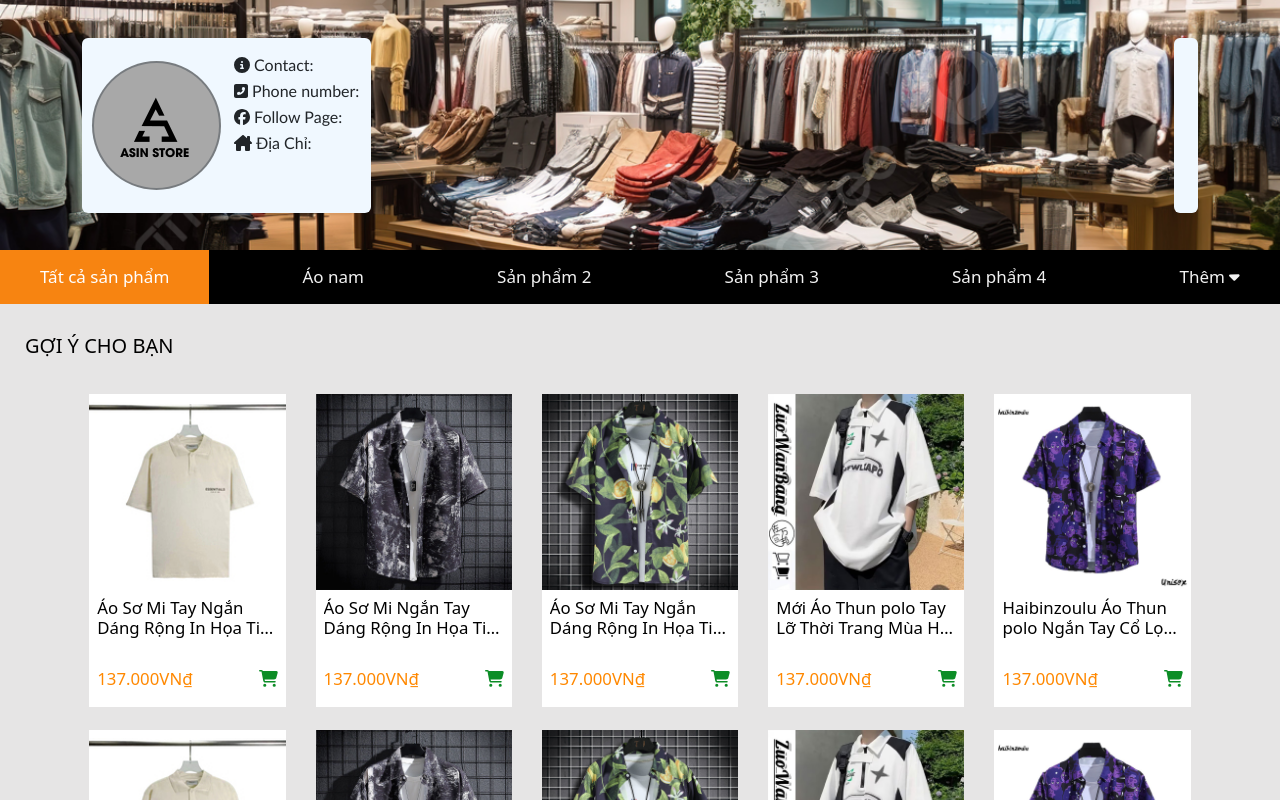
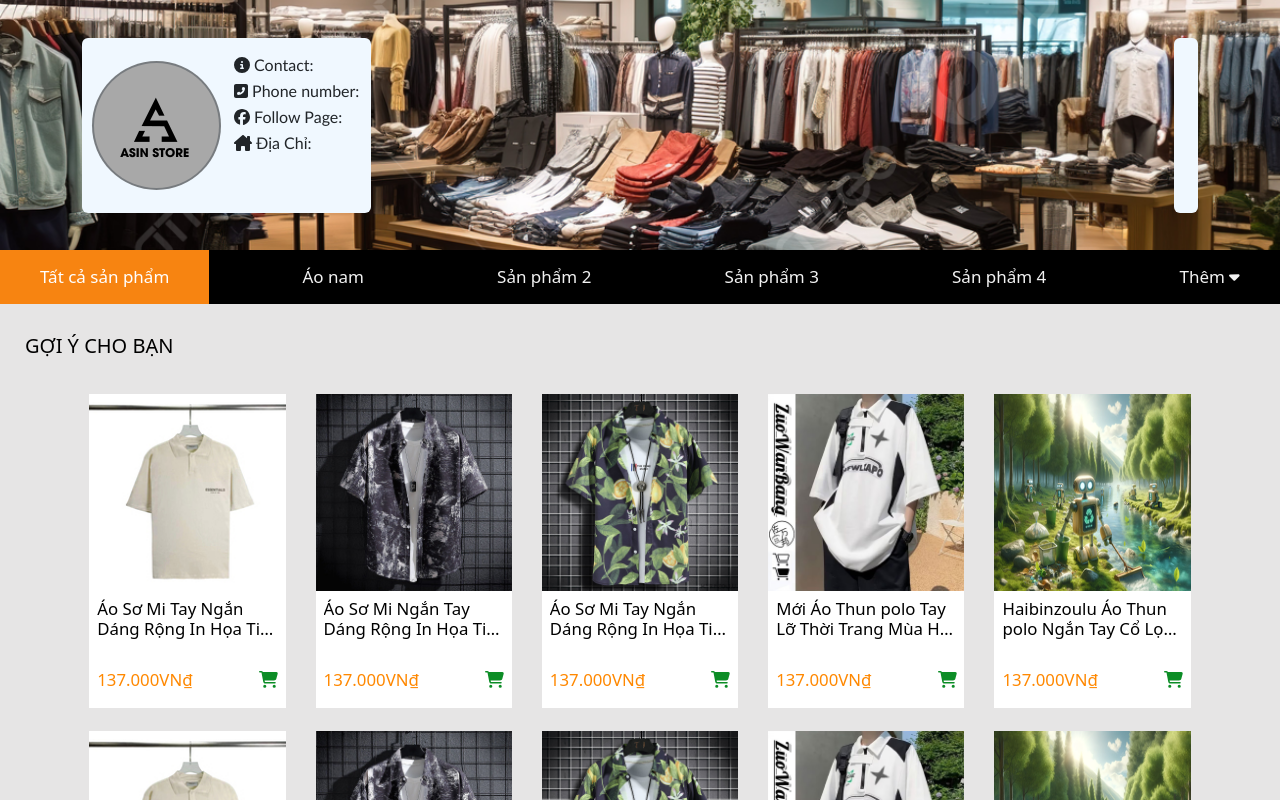
Before and after one commit to TuanVuNguyen89/shopee-frontend-reactjs, a React (Create React App) app: page / in a window 1280 px wide. Shown: the top 800 px of the page. Built offline with nearby package versions, Linux system fonts and the light colour scheme; no server answers.

Commit message:
28/05/24

```diff
--- a/src/compoments/Allproduct/Allproduct.js
+++ b/src/compoments/Allproduct/Allproduct.js
@@ -15,7 +15,7 @@ import product from '../img/ao (1).jpg'
 import product2 from '../img/cn-11134207-7r98o-lq1z2hqjp1qw5b.jpg'
 import product3 from '../img/ao3.jpg'
 import product4 from '../img/sg-11134201-7qvdo-lf2oc2bistpl1f.jpg'
-import product5 from '../img/ao4.jpg'
+import product5 from '../img/441909958_418564230998410_7818316671164817591_n.png'
 import banner1 from '../img/vn-50009109-9f55e03457f53c21641e034794aa44a0_xxhdpi.jpg'
 import banner2 from '../img/vn-50009109-eabbfa2e8ba38fa0d3ba2471c794a392_xxhdpi.jpg'
 import banner3 from '../img/vn-50009109-7ff80d285f5ba47e46094b56c68d5f6a_xxhdpi.jpg'
--- a/src/compoments/Allproduct/Allproduct.scss
+++ b/src/compoments/Allproduct/Allproduct.scss
@@ -71,6 +71,7 @@
     }
 
     .h-full {
+        min-height: 197px;
         height: 100%;
     }
 
```
Also changed, not shown: src/compoments/img/441879069_395182063521510_3617616524196758318_n.jpg (added), src/compoments/img/441909958_418564230998410_7818316671164817591_n.png (added).
